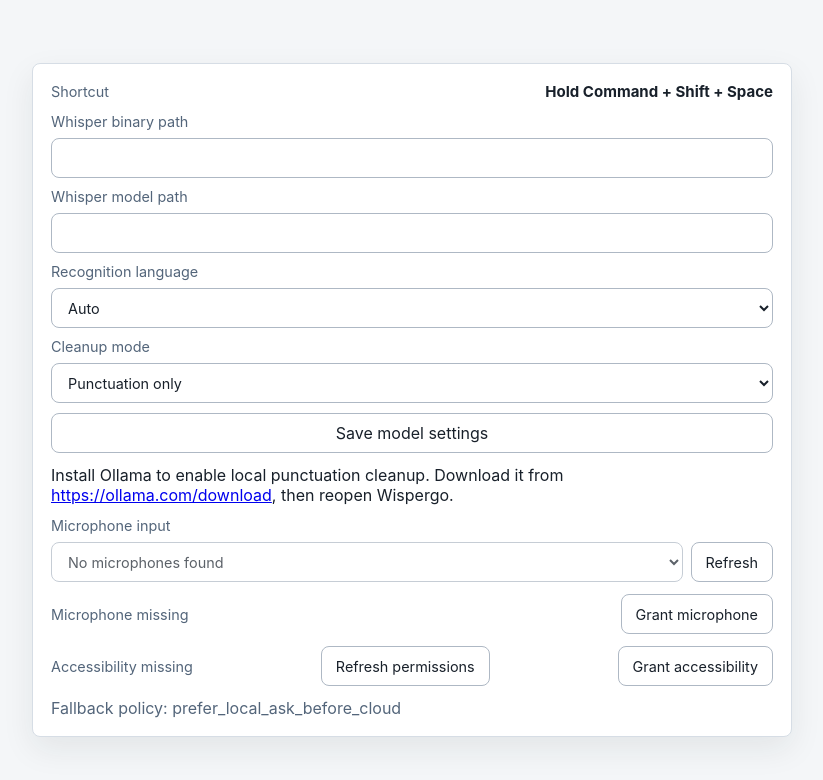
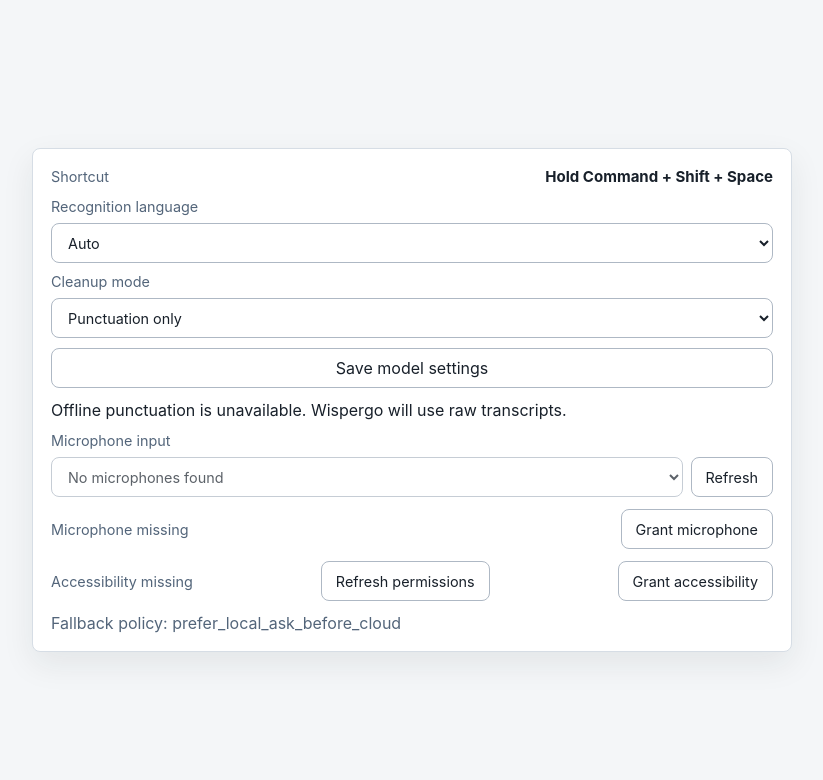
Before and after one commit to ribbons-digital/wisper-go, a React (Vite) app in the folder apps/desktop/: page / in a window 1280 px wide. Shown: the top 780 px of the page, without its empty margins (228-1051 px from the left). Built offline with nearby package versions, Linux system fonts and the light colour scheme.

Commit message:
feat: show offline cleanup runtime status

```diff
--- a/apps/desktop/src/app/App.tsx
+++ b/apps/desktop/src/app/App.tsx
@@ -5,7 +5,7 @@ import { LanguageToggle } from "../features/recorder/LanguageToggle";
 import { SettingsPanel } from "../features/settings/SettingsPanel";
 import {
   accessibilityStatus,
-  ensureOllamaSetup,
+  cleanupRuntimeStatus,
   fallbackPolicyLabel,
   listMicrophones,
   localModelSettings,
@@ -25,9 +25,9 @@ import {
 import type {
   AccessibilityStatus,
   AudioInputDevice,
+  CleanupRuntimeStatus,
   LocalModelSettings,
   MicrophoneStatus,
-  OllamaSetupStatus,
   RecognitionLanguage,
   StopRecordingOutput,
 } from "../types/pipeline";
@@ -36,6 +36,7 @@ type RecordingStatus = "idle" | "recording";
 type PermissionRequest = "microphone" | "accessibility";
 const MICROPHONE_REFRESH_MS = 2000;
 const ACCESSIBILITY_REFRESH_MS = 2000;
+const CLEANUP_RUNTIME_REFRESH_MS = 2000;
 const RECOGNITION_LANGUAGES = [
   { value: "auto", label: "Auto" },
   { value: "en", label: "English" },
@@ -66,7 +67,7 @@ export function App() {
     cleanupMode: "punctuation_only",
   });
   const [modelSettingsLoaded, setModelSettingsLoaded] = useState(false);
-  const [ollamaSetup, setOllamaSetup] = useState<OllamaSetupStatus | null>(null);
+  const [cleanupRuntime, setCleanupRuntime] = useState<CleanupRuntimeStatus | null>(null);
   const [languageMenuOpen, setLanguageMenuOpenState] = useState(false);
   const [languageNativeHovered, setLanguageNativeHovered] = useState(false);
   const [lastInsert, setLastInsert] = useState<string | null>(null);
@@ -88,33 +89,37 @@ export function App() {
     }
 
     if (modelSettings.cleanupMode === "off") {
-      setOllamaSetup(null);
+      setCleanupRuntime(null);
       return;
     }
 
     let mounted = true;
-
-    void ensureOllamaSetup()
+    const refreshCleanupRuntime = () => {
+      void cleanupRuntimeStatus()
         .then((status) => {
           if (mounted) {
-          setOllamaSetup(status);
+            setCleanupRuntime(status);
           }
         })
-      .catch((err: unknown) => {
+        .catch(() => {
           if (mounted) {
-          setOllamaSetup({
-            cliInstalled: false,
-            serverRunning: false,
-            modelInstalled: false,
-            model: "qwen2.5:0.5b",
-            status: "unavailable",
-            message: errorMessage(err),
+            setCleanupRuntime({
+              state: "unavailable",
+              message: "Offline punctuation is unavailable.",
             });
           }
         });
+    };
+
+    refreshCleanupRuntime();
+    const cleanupRuntimeRefresh = window.setInterval(
+      refreshCleanupRuntime,
+      CLEANUP_RUNTIME_REFRESH_MS,
+    );
 
     return () => {
       mounted = false;
+      window.clearInterval(cleanupRuntimeRefresh);
     };
   }, [isRecorderSurface, isLanguageSurface, modelSettingsLoaded, modelSettings.cleanupMode]);
 
@@ -556,7 +561,7 @@ export function App() {
           microphone={microphone}
           accessibility={accessibility}
           modelSettings={modelSettings}
-          ollamaSetup={ollamaSetup}
+          cleanupRuntime={cleanupRuntime}
           requestingPermission={requestingPermission}
           onMicrophoneChange={(deviceId) => {
             setSelectedMic(deviceId);
--- a/apps/desktop/src/features/settings/SettingsPanel.tsx
+++ b/apps/desktop/src/features/settings/SettingsPanel.tsx
@@ -2,9 +2,9 @@ import { useEffect, useState } from "react";
 import type {
   AccessibilityStatus,
   AudioInputDevice,
+  CleanupRuntimeStatus,
   LocalModelSettings,
   MicrophoneStatus,
-  OllamaSetupStatus,
 } from "../../types/pipeline";
 
 type PermissionRequest = "microphone" | "accessibility";
@@ -16,7 +16,7 @@ type Props = {
   microphone: MicrophoneStatus;
   accessibility: AccessibilityStatus;
   modelSettings: LocalModelSettings;
-  ollamaSetup?: OllamaSetupStatus | null;
+  cleanupRuntime?: CleanupRuntimeStatus | null;
   requestingPermission?: PermissionRequest | null;
   onMicrophoneChange: (deviceId: string) => void;
   onRefreshMicrophones: () => void;
@@ -33,7 +33,7 @@ export function SettingsPanel({
   microphone,
   accessibility,
   modelSettings,
-  ollamaSetup = null,
+  cleanupRuntime = null,
   requestingPermission = null,
   onMicrophoneChange,
   onRefreshMicrophones,
@@ -56,32 +56,6 @@ export function SettingsPanel({
         <strong>Hold Command + Shift + Space</strong>
       </div>
       <div className="model-settings">
-        <label>
-          Whisper binary path
-          <input
-            type="text"
-            value={draftModelSettings.whisperBinaryPath}
-            onChange={(event) =>
-              setDraftModelSettings((current) => ({
-                ...current,
-                whisperBinaryPath: event.target.value,
-              }))
-            }
-          />
-        </label>
-        <label>
-          Whisper model path
-          <input
-            type="text"
-            value={draftModelSettings.whisperModelPath}
-            onChange={(event) =>
-              setDraftModelSettings((current) => ({
-                ...current,
-                whisperModelPath: event.target.value,
-              }))
-            }
-          />
-        </label>
         <label>
           Recognition language
           <select
@@ -118,7 +92,7 @@ export function SettingsPanel({
           Save model settings
         </button>
       </div>
-      {cleanupEnabled && ollamaSetup ? <OllamaSetupNotice status={ollamaSetup} /> : null}
+      {cleanupEnabled && cleanupRuntime ? <CleanupRuntimeNotice status={cleanupRuntime} /> : null}
       <label>
         Microphone input
         <div className="microphone-row">
@@ -174,38 +148,26 @@ export function SettingsPanel({
   );
 }
 
-function OllamaSetupNotice({ status }: { status: OllamaSetupStatus }) {
-  if (!status.cliInstalled) {
+function CleanupRuntimeNotice({ status }: { status: CleanupRuntimeStatus }) {
+  if (status.state === "ready") {
     return (
-      <div className="ollama-setup" aria-live="polite">
-        Install Ollama to enable local punctuation cleanup. Download it from
-        {" "}
-        <a href="https://ollama.com/download">https://ollama.com/download</a>, then reopen
-        Wispergo.
+      <div className="cleanup-runtime" aria-live="polite">
+        Offline punctuation ready.
       </div>
     );
   }
 
-  if (!status.serverRunning) {
+  if (status.state === "starting") {
     return (
-      <div className="ollama-setup" aria-live="polite">
-        Starting Ollama for local cleanup… {status.message ?? "Try again in a moment."}
-      </div>
-    );
-  }
-
-  if (!status.modelInstalled) {
-    return (
-      <div className="ollama-setup" aria-live="polite">
-        Preparing local cleanup model {status.model}. {status.message ??
-          "Wispergo will use raw transcripts until the model is ready."}
+      <div className="cleanup-runtime" aria-live="polite">
+        Preparing offline punctuation. Wispergo will use raw transcripts until it is ready.
       </div>
     );
   }
 
   return (
-    <div className="ollama-setup" aria-live="polite">
-      Ollama ready for local cleanup: {status.model}
+    <div className="cleanup-runtime" aria-live="polite">
+      {status.message ?? "Offline punctuation is unavailable."} Wispergo will use raw transcripts.
     </div>
   );
 }
--- a/apps/desktop/src/lib/tauriApi.ts
+++ b/apps/desktop/src/lib/tauriApi.ts
@@ -2,6 +2,7 @@ import { invoke } from "@tauri-apps/api/core";
 import type {
   AccessibilityStatus,
   AudioInputDevice,
+  CleanupRuntimeStatus,
   LocalModelSettings,
   MicrophoneStatus,
   OllamaSetupStatus,
@@ -36,6 +37,10 @@ export async function fallbackPolicyLabel(): Promise<string> {
 
 export async function ensureOllamaSetup(): Promise<OllamaSetupStatus> {
   return invoke<OllamaSetupStatus>("ensure_ollama_setup");
+}
+
+export function cleanupRuntimeStatus(): Promise<CleanupRuntimeStatus> {
+  return invoke<CleanupRuntimeStatus>("cleanup_runtime_status");
 }
 
 export async function listMicrophones(): Promise<AudioInputDevice[]> {
```
Also changed, not shown: apps/desktop/src/types/pipeline.ts (+7 -0 lines), 2 other files (tests, documents, lock files or other folders). Lines whose indentation alone changed are shown as unchanged.
